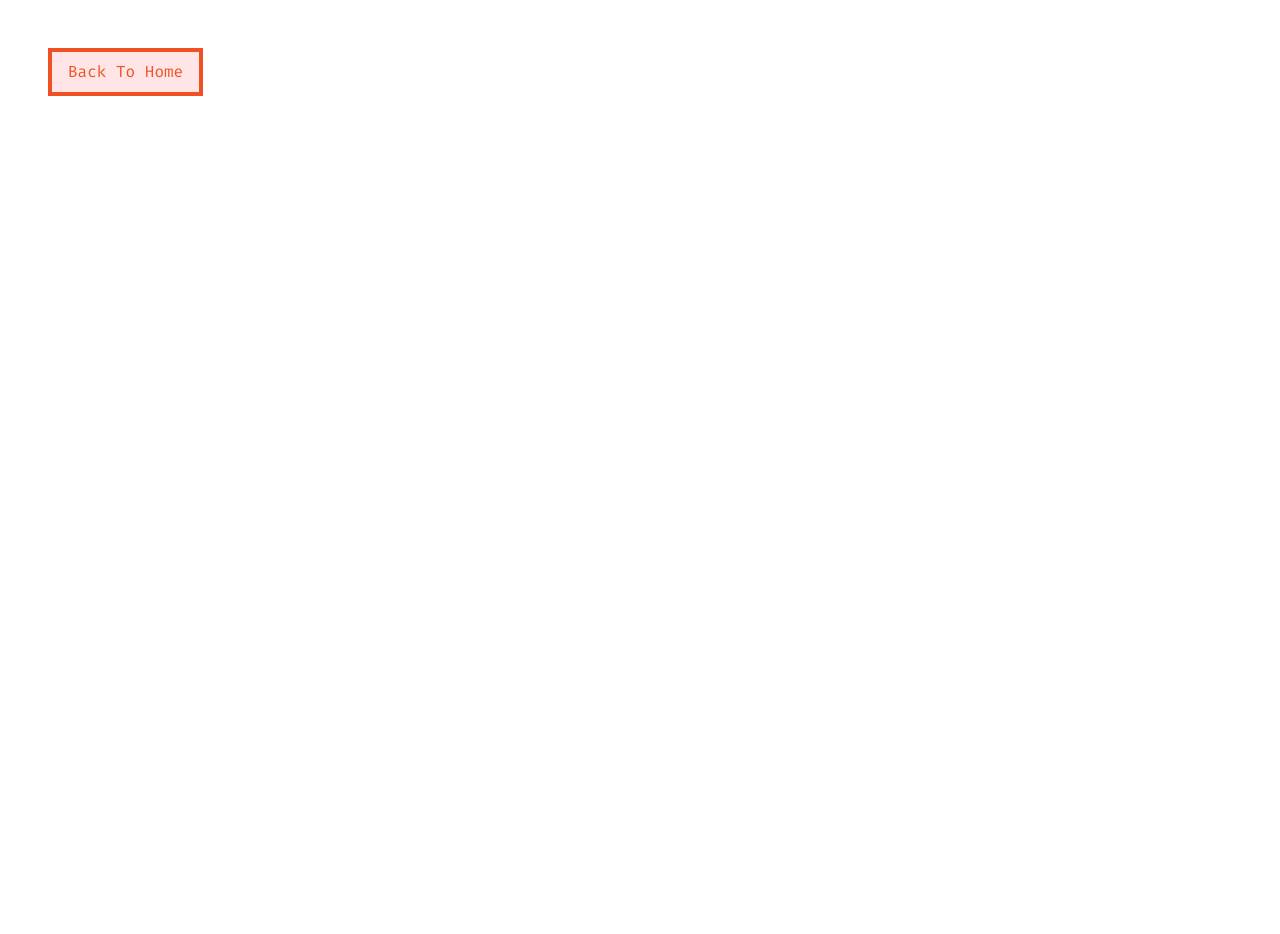
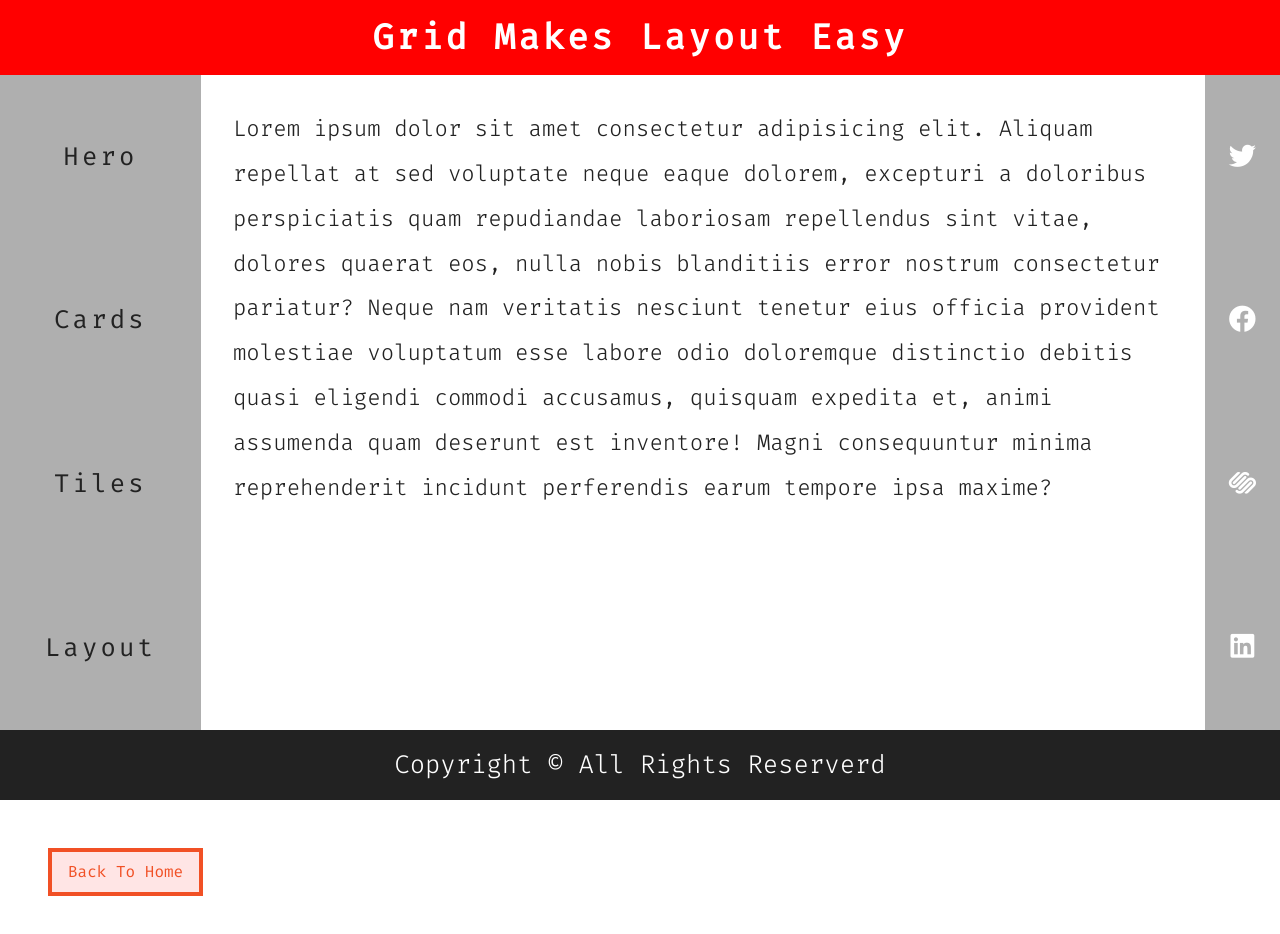
Before and after one commit to Lior-Lavon/css-grid-mini-project, a plain HTML site: page layout.html in a window 1280 px wide. Before the commit the page ends 800 px from the top, so only its background shows below. Drawn offline with Linux system fonts and the light colour scheme.

Commit message:
adding layout section

```diff
--- a/css/main.css
+++ b/css/main.css
@@ -3,6 +3,7 @@
 /********************/
 :root {
   --clr-primary: #f15025;
+  --clr-red: #ff0000;
   --clr-black: #222;
   --clt-white: #fff;
   --clr-offwhite: #f7f7f7;
@@ -328,3 +329,149 @@ p {
 .tiles-center:hover {
   gap: 0;
 }
+
+/********************/
+/* layout           */
+/********************/
+
+.layout {
+  min-height: 100vh;
+  display: grid;
+  grid-template-columns: 1fr;
+  grid-template-rows: auto auto 1fr auto auto;
+}
+.header {
+  background: var(--clr-red);
+  color: var(--clt-white);
+  text-align: center;
+  padding: 0.7rem 0;
+}
+.header h1 {
+  margin: 0;
+}
+
+.navbar {
+  background: var(--clr-darkgray);
+  font-size: 1.6rem;
+  text-transform: capitalize;
+}
+.navbar li {
+  list-style-type: none;
+}
+.navbar a {
+  display: block;
+  padding: 0.8rem;
+  color: var(--clr-black);
+  letter-spacing: var(--spacing);
+  transition: var(--transtion);
+}
+.navbar a:hover {
+  color: var(--clt-white);
+  padding-left: 1rem;
+  border-left: 3px solid var(--clt-white);
+}
+.content {
+  padding: 2rem;
+}
+.content p {
+  font-size: 1.4rem;
+}
+
+.sidebar {
+  background: var(--clr-red);
+  color: var(--clt-white);
+
+  display: grid;
+  grid-template-columns: repeat(4, 1fr);
+  justify-items: center;
+  font-size: 1.7rem;
+  padding: 1rem 0;
+  cursor: pointer;
+}
+.sidebar span {
+  transition: var(--transtion);
+}
+.sidebar span:hover {
+  color: var(--clr-black);
+  transform: scale(1.2);
+}
+
+.footer {
+  background: var(--clr-black);
+  color: var(--clt-white);
+  text-align: center;
+  text-transform: capitalize;
+}
+.footer p {
+  font-size: 1.6rem;
+  padding: 0.6rem 0;
+}
+
+@media screen and (min-width: 768px) {
+  .navbar ul {
+    display: grid;
+    grid-template-columns: repeat(4, 1fr);
+    justify-items: center;
+  }
+  .navbar a:hover {
+    border-left: 0;
+  }
+}
+
+@media screen and (min-width: 992px) {
+  .layout {
+    display: grid;
+    grid-template-columns: [a] auto [b] 1fr [c] auto [d];
+    grid-template-rows: [a] auto [b] 1fr [c] auto [d];
+    /* grid-template-areas:
+      "a a a"
+      "b c d"
+      "e e e"; */
+  }
+  .header {
+    /* grid-area: a; */
+
+    grid-column: a/d;
+    grid-row: a/b;
+  }
+  .navbar {
+    /* grid-area: b; */
+
+    grid-column: a/b;
+    grid-row: b/c;
+  }
+  .content {
+    /* grid-area: c; */
+
+    grid-column: b/c;
+    grid-row: b/c;
+  }
+  .sidebar {
+    /* grid-area: d; */
+
+    grid-column: c/d;
+    grid-row: b/c;
+  }
+  .footer {
+    /* grid-area: e; */
+
+    grid-column: a/d;
+    grid-row: c/d;
+  }
+
+  .navbar ul {
+    min-height: 100%;
+    display: grid;
+    grid-template-columns: 1fr;
+    align-items: center;
+    padding: 0 2rem;
+  }
+  .sidebar {
+    min-height: 100%;
+    background: var(--clr-darkgray);
+    display: grid;
+    grid-template-columns: 1fr;
+    align-items: center;
+    padding: 0 1.5rem;
+  }
+}
--- a/layout.html
+++ b/layout.html
@@ -20,6 +20,61 @@
     <link rel="stylesheet" href="./css/main.css" />
   </head>
   <body>
+    <section class="section layout">
+      <!-- header -->
+      <header class="header"><h1>grid makes layout easy</h1></header>
+      <!-- end of header -->
+
+      <!-- navbar -->
+      <nav class="navbar">
+        <ul>
+          <li>
+            <a href="hero.html">hero</a>
+          </li>
+          <li>
+            <a href="cards.html">cards</a>
+          </li>
+          <li>
+            <a href="tiles.html">tiles</a>
+          </li>
+          <li>
+            <a href="layout.html">layout</a>
+          </li>
+        </ul>
+      </nav>
+      <!-- end of navbar -->
+
+      <!-- content -->
+      <div class="content">
+        <p>
+          Lorem ipsum dolor sit amet consectetur adipisicing elit. Aliquam
+          repellat at sed voluptate neque eaque dolorem, excepturi a doloribus
+          perspiciatis quam repudiandae laboriosam repellendus sint vitae,
+          dolores quaerat eos, nulla nobis blanditiis error nostrum consectetur
+          pariatur? Neque nam veritatis nesciunt tenetur eius officia provident
+          molestiae voluptatum esse labore odio doloremque distinctio debitis
+          quasi eligendi commodi accusamus, quisquam expedita et, animi
+          assumenda quam deserunt est inventore! Magni consequuntur minima
+          reprehenderit incidunt perferendis earum tempore ipsa maxime?
+        </p>
+      </div>
+      <!-- end content -->
+
+      <!-- side bar -->
+      <div class="sidebar">
+        <span><i class="fab fa-twitter"></i></span>
+        <span><i class="fab fa-facebook"></i></span>
+        <span><i class="fab fa-squarespace"></i></span>
+        <span><i class="fab fa-linkedin"></i></span>
+      </div>
+      <!-- end side bar -->
+
+      <!-- footer -->
+      <footer class="footer">
+        <p>copyright &copy; all rights reserverd</p>
+      </footer>
+      <!-- end footer -->
+    </section>
     <a href="index.html" class="btn">back to home</a>
   </body>
 </html>
```
